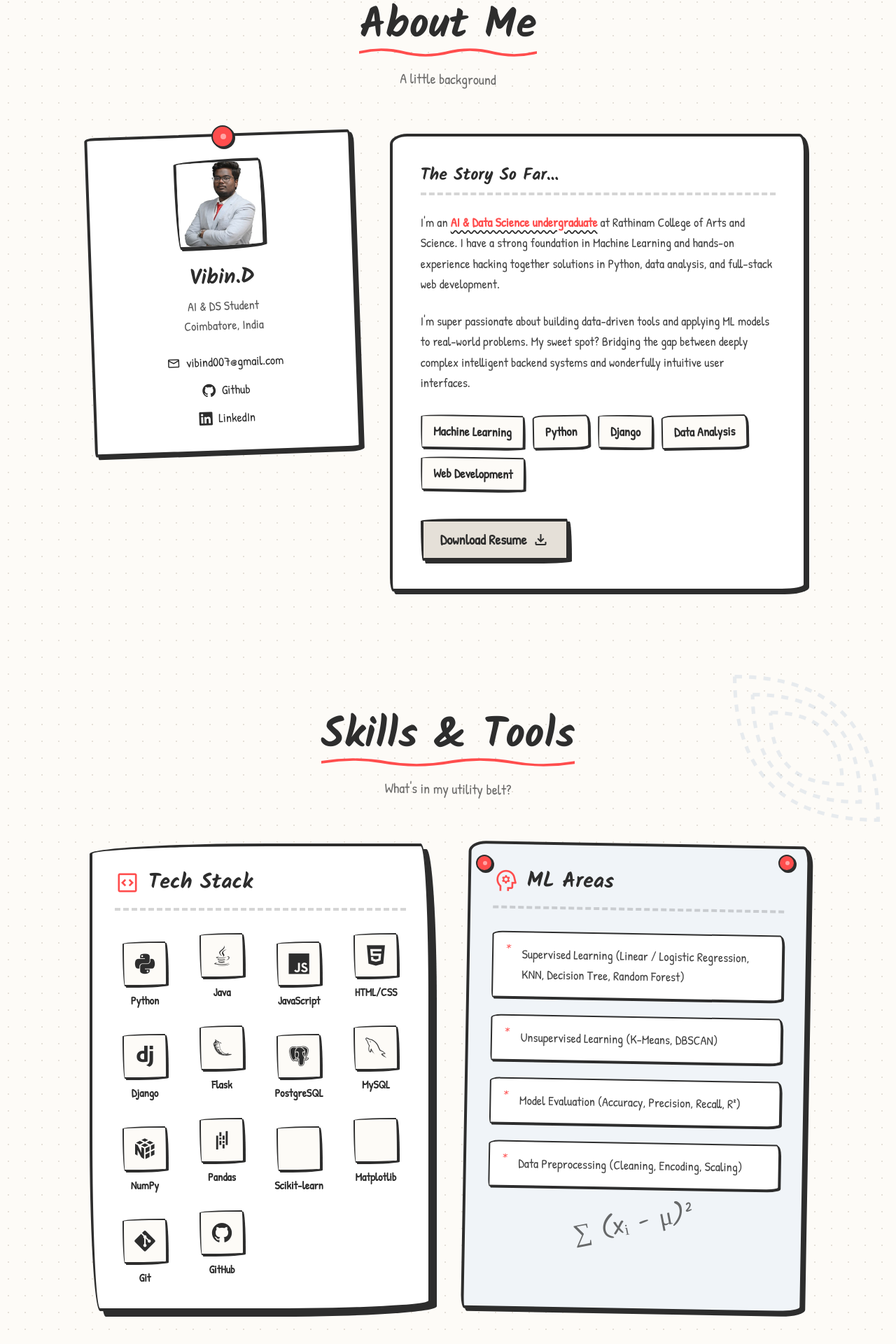
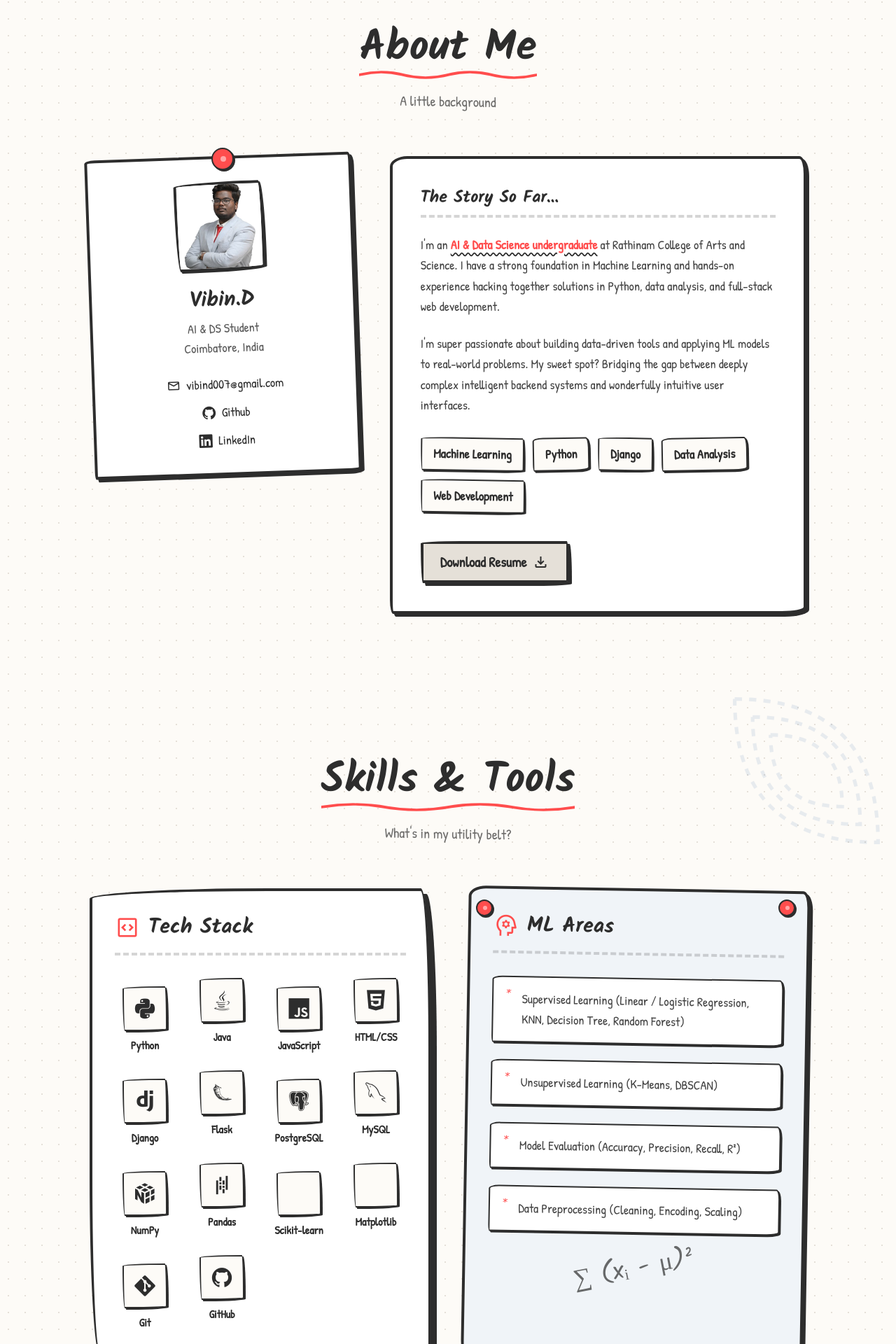
Before and after one commit to Vibin-007/portfolio, a React (Vite) app: page / in a window 1280 px wide. Shown: the part 873-2793 px from the top of the page at 70% size. Built offline with nearby package versions, Linux system fonts and the light colour scheme.

Commit message:
style: increase padding for non-hero sections significantly

```diff
--- a/src/components/About.tsx
+++ b/src/components/About.tsx
@@ -4,7 +4,7 @@ export default function About() {
     const { title, subtitle, profileImage, initials, name, role, location, email, githubUrl, githubLabel, linkedinUrl, linkedinLabel, storyTitle, paragraphs, tags, resumeButton } = aboutData;
 
     return (
-        <section id="about" className="pt-20 pb-24 px-6 relative scroll-mt-12">
+        <section id="about" className="pt-28 pb-24 px-6 relative scroll-mt-20">
             <div className="max-w-5xl mx-auto">
                 <div className="text-center mb-16 relative inline-block mx-auto w-full">
                     {/* Wavy underline decoration */}
--- a/src/components/Contact.tsx
+++ b/src/components/Contact.tsx
@@ -12,7 +12,7 @@ export default function Contact() {
     };
 
     return (
-        <section id="contact" className="pt-20 pb-24 px-6 relative bg-paper scroll-mt-12">
+        <section id="contact" className="pt-28 pb-24 px-6 relative bg-paper scroll-mt-20">
             <div className="max-w-4xl mx-auto">
                 <div className="text-center mb-16 relative mx-auto w-full">
                     {/* Wavy underline decoration */}
--- a/src/components/Education.tsx
+++ b/src/components/Education.tsx
@@ -3,7 +3,7 @@ import { educationData } from '../data/portfolioData';
 export default function Education() {
     const { title, timeline } = educationData;
     return (
-        <section id="education" className="pt-20 pb-24 px-6 relative bg-secondary/5 scroll-mt-12">
+        <section id="education" className="pt-28 pb-24 px-6 relative bg-secondary/5 scroll-mt-20">
             <div className="max-w-4xl mx-auto">
                 <div className="text-center mb-16 mx-auto w-full">
                     {/* Wavy underline decoration */}
--- a/src/components/Projects.tsx
+++ b/src/components/Projects.tsx
@@ -3,7 +3,7 @@ import { projectsData } from '../data/portfolioData';
 export default function Projects() {
     const { title, subtitle, projects } = projectsData;
     return (
-        <section id="projects" className="pt-20 pb-24 px-6 relative scroll-mt-12">
+        <section id="projects" className="pt-28 pb-24 px-6 relative scroll-mt-20">
             <div className="max-w-5xl mx-auto">
                 <div className="text-center mb-16 relative mx-auto w-full">
                     {/* Wavy underline decoration */}
--- a/src/components/Skills.tsx
+++ b/src/components/Skills.tsx
@@ -3,7 +3,7 @@ import { skillsData } from '../data/portfolioData';
 export default function Skills() {
     const { title, subtitle, techStackTitle, skills, mlTitle, mlTopics, mlFormula } = skillsData;
     return (
-        <section id="skills" className="pt-20 pb-24 px-6 relative overflow-hidden scroll-mt-12">
+        <section id="skills" className="pt-28 pb-24 px-6 relative overflow-hidden scroll-mt-20">
             {/* Background scribble */}
             <svg className="absolute top-0 right-0 w-64 h-64 text-secondary/10 -z-10 pointer-events-none" viewBox="0 0 100 100" fill="none">
                 <path d="M10,10 Q90,10 90,90 Q10,90 10,10" stroke="currentColor" strokeWidth="2" strokeDasharray="4 4" />
--- a/src/components/Workshops.tsx
+++ b/src/components/Workshops.tsx
@@ -3,7 +3,7 @@ import { workshopsData } from '../data/portfolioData';
 export default function Workshops() {
     const { title, subtitle, workshops, certsTitle, certs } = workshopsData;
     return (
-        <section id="workshops" className="pt-20 pb-24 px-6 relative scroll-mt-12">
+        <section id="workshops" className="pt-28 pb-24 px-6 relative scroll-mt-20">
             <div className="max-w-5xl mx-auto">
                 <div className="text-center mb-16 relative mx-auto w-full">
                     {/* Wavy underline decoration */}
```
